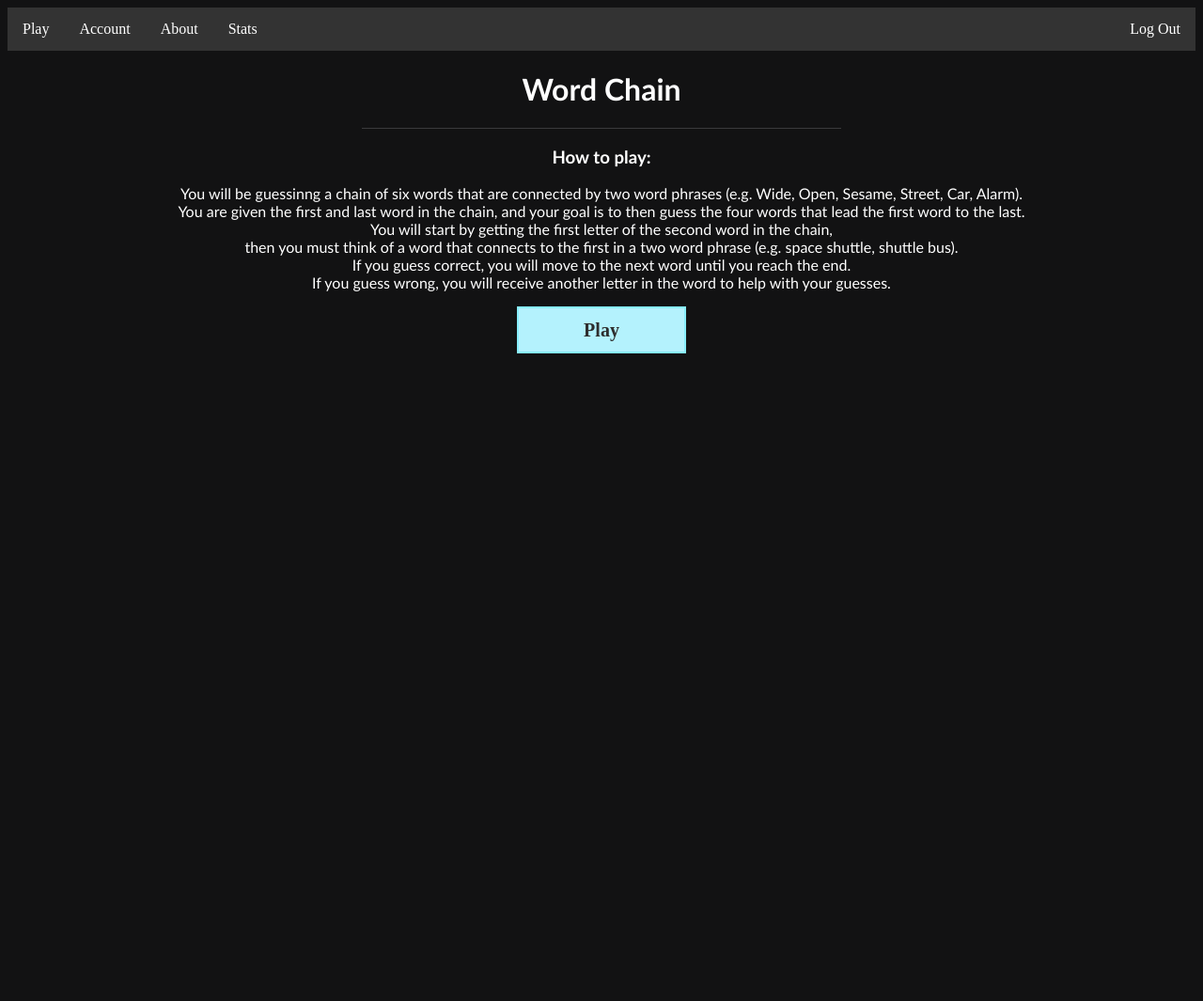
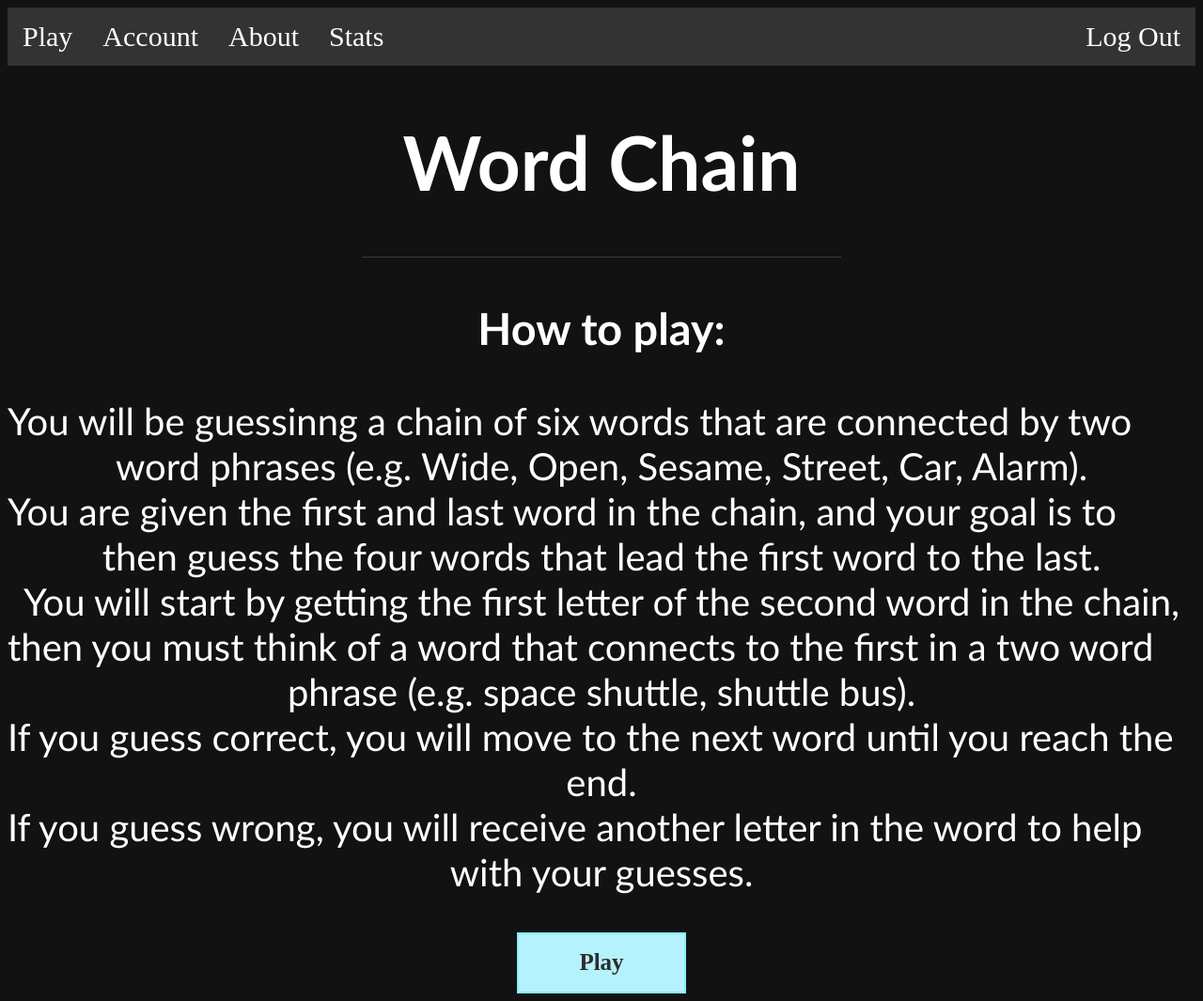
Before and after one commit to hannahcfalk/wordchain, a Django app: page /about/ in a window 1280 px wide. Shown: the whole page at 94% size. Before the commit the page ends 376 px from the top, so only its background shows below. Run offline with Django 4.2, Linux system fonts and the light colour scheme; the visitor is signed in with stand-in values (Sample User, id 1).

Commit message:
add mode css

```diff
--- a/wordchain_app/static/wordchain_app/mode.css
+++ b/wordchain_app/static/wordchain_app/mode.css
@@ -1,7 +1,2 @@
-<<<<<<< HEAD
-#body { background-color: #ffffff; }
-            #game { color: #000000; } label { color: #000000; }
-=======
 #body { background-color: #121213; }
-            #game { color: #ffffff; } label { color: #ffffff; }
->>>>>>> 0f1f73ce5c14d6640ec2b0b1efab87b86ef4c422
+            #game { color: #ffffff; font-size: 40px; } label { color: #ffffff; } .navbar { font-size: 30px; } .button4 { font-size: 25px; height: 65px; }
```
